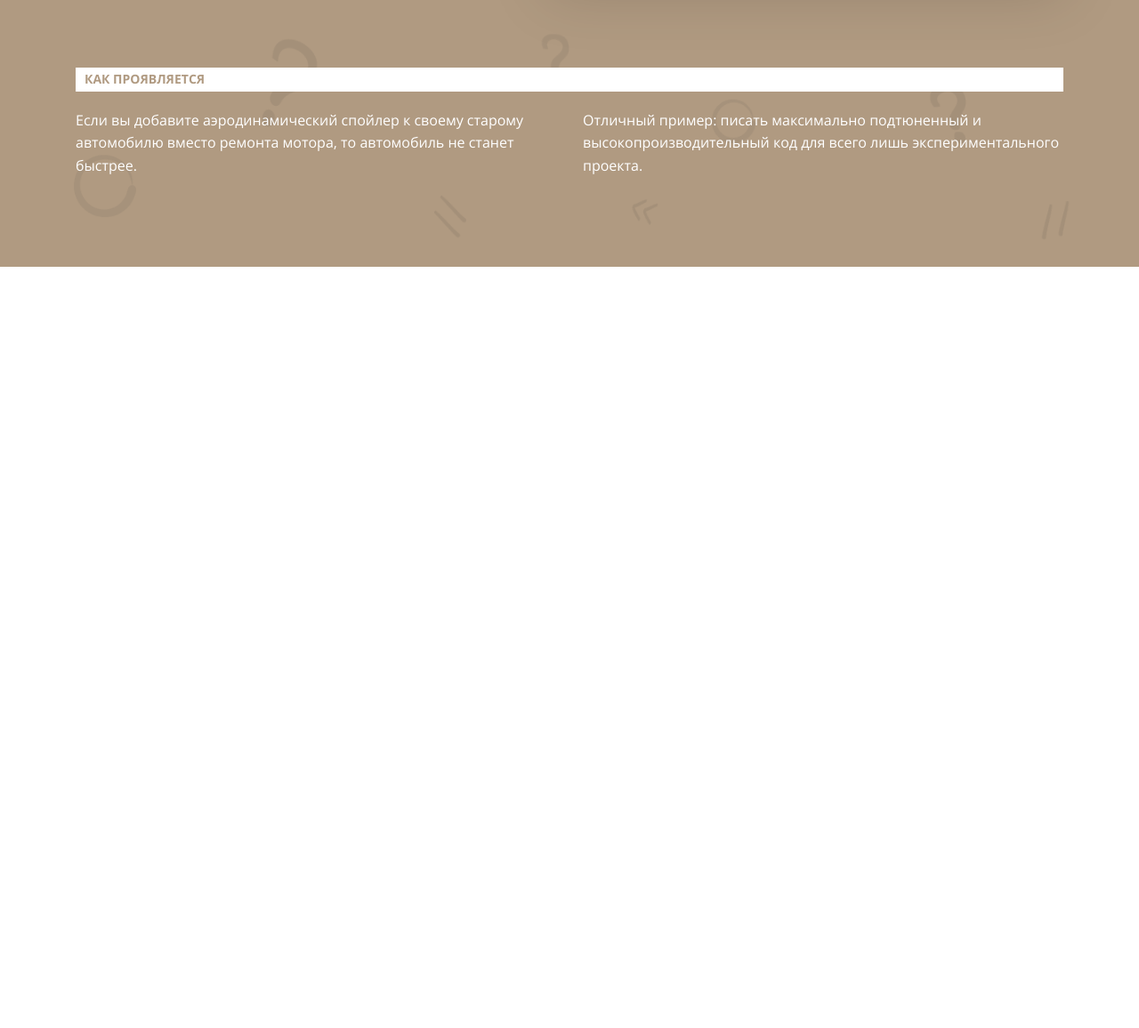
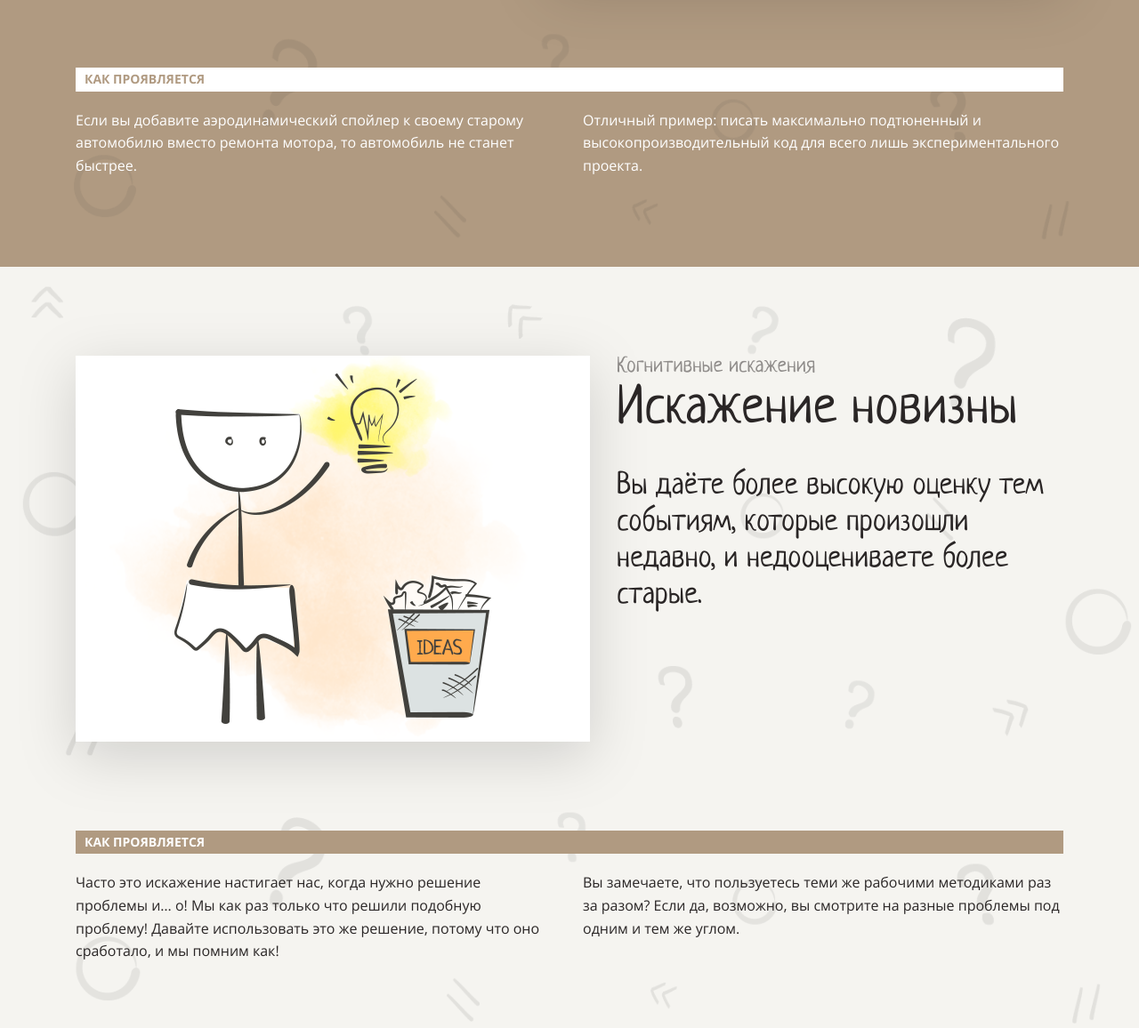
Before and after one commit to likstanov/layout-designer-project-lvl1, a website: page src/index.html in a window 1280 px wide. Shown: the part 4188-5344 px from the top of the page at 89% size. Before the commit the page ends 4488 px from the top, so only its background shows below. Drawn offline with Linux system fonts and the light colour scheme; a web font is replaced by a local one.

Commit message:
add step 8

```diff
--- a/src/index.html
+++ b/src/index.html
@@ -56,7 +56,7 @@
                     <p class="card-text">Вы оптимизируете что-то задолго до того, как в этом появляется необходимость.</p>
                     </div>
                 </a>
-                <a href="#" class="card-link">
+                <a href="#distortion-of-novelty" class="card-link">
                     <div class="card">
                         <p class="card-subtitle">3</p>
                         <h3 class="card-title">Искажение новизны</h3>
@@ -86,7 +86,7 @@
                 <img class="bias-image" src="images/1.png" alt="Эффект IKEA">
                 <div class="bias-about ml-30">
                     <p class="bias-about-subtitle text-half-dark">Когнитивные искажения</p>
-                    <h2 class="bias-about-title">Эффект ИКЕА</h2>
+                    <h2 class="bias-about-title text-dark">Эффект ИКЕА</h2>
                     <p class="bias-about-text">Вы переоцениваете собственные решения, и, как следствие, недооцениваете решения других.</p>
                 </div>
             </div>
@@ -122,6 +122,27 @@
             </div>
         </div>
     </section>
+    <section class="bg-questions bg-light" id="distortion-of-novelty">
+        <div class="container pt-100 pb-100">
+            <div class="bias">
+                <img class="bias-image" src="images/3.png" alt="Искажение новизны">
+                <div class="bias-about ml-30">
+                    <p class="bias-about-subtitle text-half-dark">Когнитивные искажения</p>
+                    <h2 class="bias-about-title text-dark">Искажение новизны</h2>
+                    <p class="bias-about-text">Вы даёте более высокую оценку тем событиям, которые произошли недавно, и недооцениваете более старые.</p>
+                </div>
+            </div>
+            <h3 class="bias-how-work-title text-white bg-brown">Как проявляется</h3>
+            <div class="bias-how-work">
+                <div class="description-text">
+                    <p>Часто это искажение настигает нас, когда нужно решение проблемы и… о! Мы как раз только что решили подобную проблему! Давайте использовать это же решение, потому что оно сработало, и мы помним как!</p>
+                </div>
+                <div class="description-text">
+                    <p>Вы замечаете, что пользуетесь теми же рабочими методиками раз за разом? Если да, возможно, вы смотрите на разные проблемы под одним и тем же углом.</p>
+                </div>
+            </div>
+        </div>
+    </section>
     <main>
     </main>
     <footer>
```
Also changed, not shown: src/images/3.png (added).
